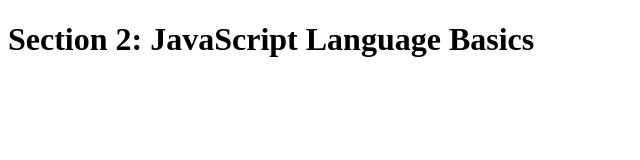
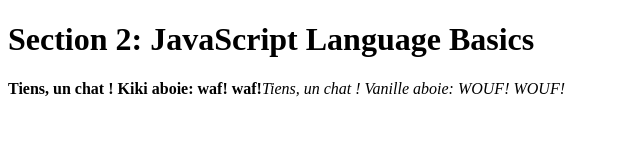
Before and after one commit to marissiaux-benjamin/js-td-basics-7-poo, a plain HTML site: page index.html in a window 1280 px wide. Shown: the whole page, without its empty margins (0-640 px from the left). Drawn offline with Linux system fonts and the light colour scheme.

Commit message:
poo-p1-chiens.js

```diff
--- a/index.html
+++ b/index.html
@@ -9,5 +9,5 @@
         <h1>Section 2: JavaScript Language Basics</h1>
     </body>
 
-    <script src="script.js"></script>
+    <script src="starter/poo-p1-chiens.js"></script>
 </html>
--- a/starter/poo-p1-chiens.js
+++ b/starter/poo-p1-chiens.js
@@ -1,19 +1,41 @@
 // 1. Crée une classe Chien
 class Chien {
     constructor(nom, race, taille) {
+        this.nom = nom;
+        this.race = race;
+        this.taille = taille;
         // Crée le constructeur avec les propriétés
         // et la méthode aboyer
     }
 
     // Ajoute la méthode aboyer ici
+    aboyer() {
+        if (this.taille > 50) {
+            return 'WOUF! WOUF!';
+        } else {
+            return 'waf! waf!';
+        }
+    }
 
     // Ajoute la méthode decrire ici
+    decrire(){
+        return `${this.nom} est un(e) ${this.race} et mesure ${this.taille} cm au jabot.`;
+    }
 }
 
 // 2. Instancie des chiens à partir de la classe
 // et assigne-les aux variables Crockdur et Milou
+const Vanille = new Chien('Vanille', 'Golden Retriver', 55);
+const Kiki = new Chien('Kiki', 'Jack Russel', 20);
+
+
 
 // 3. Affiche la description de chaque chien dans la console
+console.log(Vanille.decrire());
+console.log(Kiki.decrire());
+
 
 // 4. Les chiens rencontrent un chat...
 // Affiche le message dans la console avec les aboiements de chaque chien
+document.querySelector('h1').insertAdjacentHTML('afterend',`<i>Tiens, un chat ! ${Vanille.nom} aboie: ${Vanille.aboyer()}</i>`);
+document.querySelector('h1').insertAdjacentHTML('afterend',`<b>Tiens, un chat ! ${Kiki.nom} aboie: ${Kiki.aboyer()}</b>`);
```
